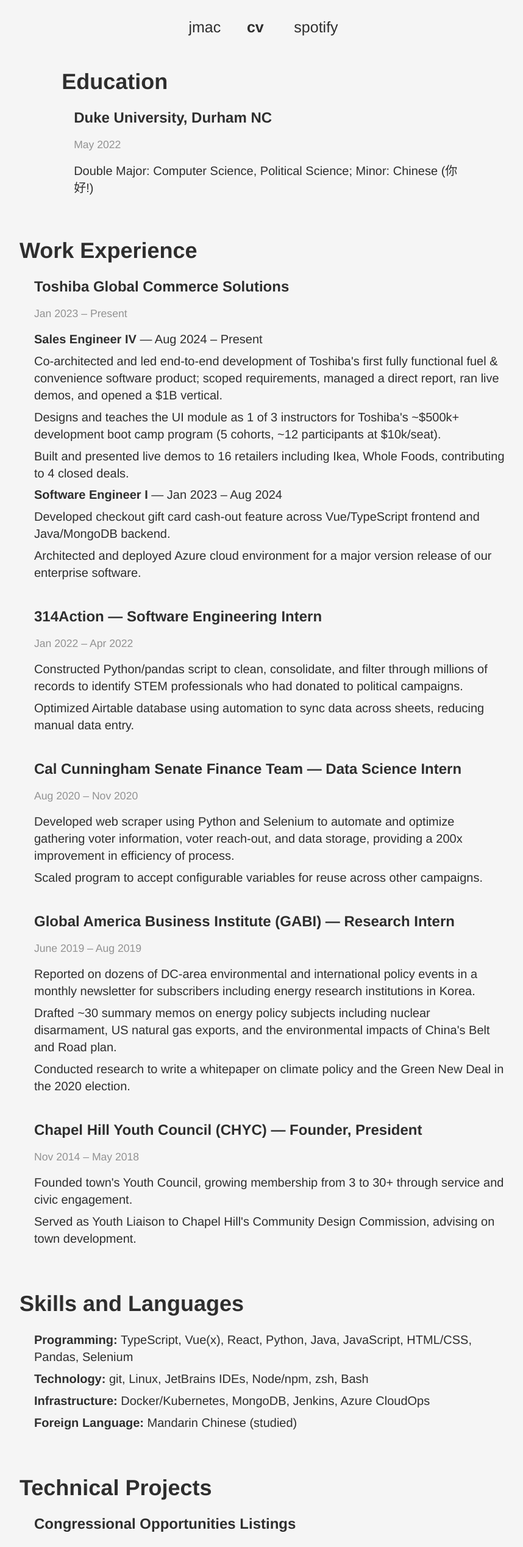
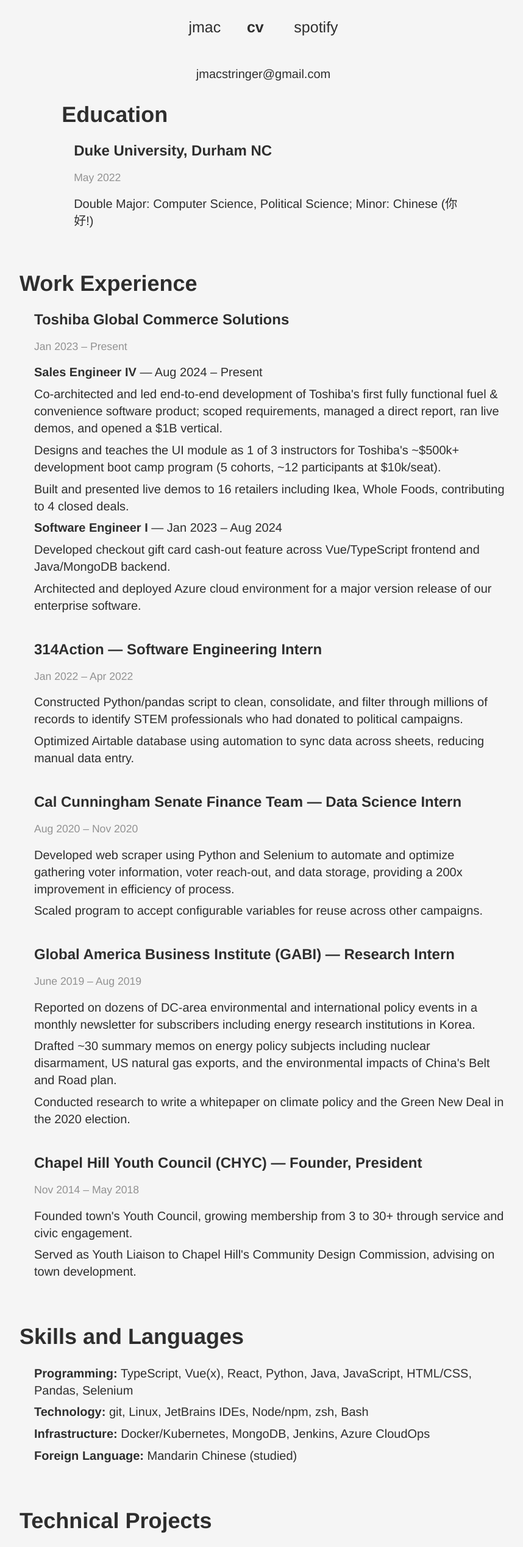
Before and after one commit to macstringer/macstringer.com, a Vue app: page /#/cv in a window 1280 px wide. Shown: the top 2537 px of the page at 61% size, without its empty margins (208-1066 px from the left). Built offline with nearby package versions, Linux system fonts and the light colour scheme.

Commit message:
auto deploy script

```diff
--- a/src/views/Cv.vue
+++ b/src/views/Cv.vue
@@ -1,6 +1,11 @@
 <template>
     <div class="content">
         <div class="contentMain">
+
+            <div class="cv-header">
+                <p class="email">jmacstringer@gmail.com</p>
+            </div>
+
             <div class="element">
                 <h1> Education </h1>
                 <div class="card">
@@ -68,11 +73,11 @@
             <div class="element">
                 <h1> Technical Projects </h1>
                 <div class="card">
-                    <h2> Congressional Opportunities Listings </h2>
+                    <h2><a href="https://macstringer.github.io/congop/" target="_blank" rel="noopener">Congressional Opportunities Listings</a></h2>
                     <p> VueJS tool developed at the request of a professor to help political science students discover and filter congressional internship openings. </p>
                 </div>
                 <div class="card">
-                    <h2> FEC Open API Page </h2>
+                    <h2><a href="https://macstringer.github.io/fecmvpish" target="_blank" rel="noopener">FEC Open API Page</a></h2>
                     <p> Tool to download and explore candidate campaign finance data from the FEC. </p>
                 </div>
             </div>
@@ -80,7 +85,7 @@
             <div class="element">
                 <h1> Research </h1>
                 <div class="card">
-                    <h2> The Lunar Effect on Delivery and Other Birth Outcomes in Rural Zambia </h2>
+                    <h2><a href="https://www.mjz.co.zm/index.php/mjz/article/view/93/82" target="_blank" rel="noopener">The Lunar Effect on Delivery and Other Birth Outcomes in Rural Zambia</a></h2>
                     <h3> Medical Journal of Zambia, Vol. 44, No. 4: 233–137 (2017) </h3>
                     <p> Analyzed birth outcome data from rural Zambia to debunk the lunar effect on delivery — published in the Medical Journal of Zambia (2017). </p>
                 </div>
@@ -133,6 +138,25 @@
   margin-top: 1%;
 }
 
+a {
+  color: inherit;
+  text-decoration: underline;
+}
+
+a:hover {
+  filter: brightness(2.5);
+}
+
+.cv-header {
+  padding-top: 1rem;
+  padding-bottom: 0.5rem;
+}
+
+.email a {
+  font-size: 1.1rem;
+  font-family: "Neue Haas Grotesk Display Pro", "Helvetica Neue", Helvetica, sans-serif;
+}
+
 .contentMain {
     color: #2e2e2e;
     margin-left: 3%;
```
